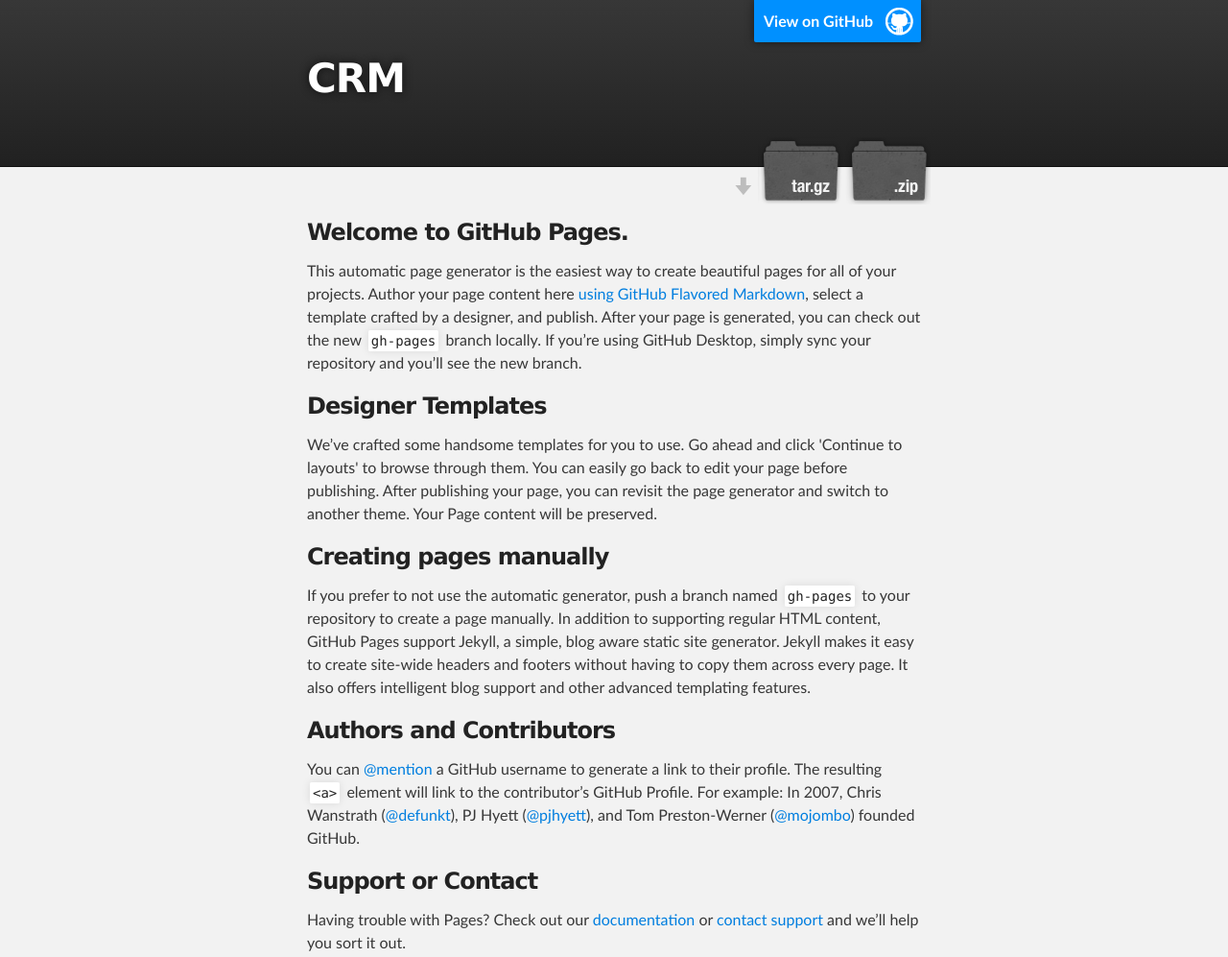
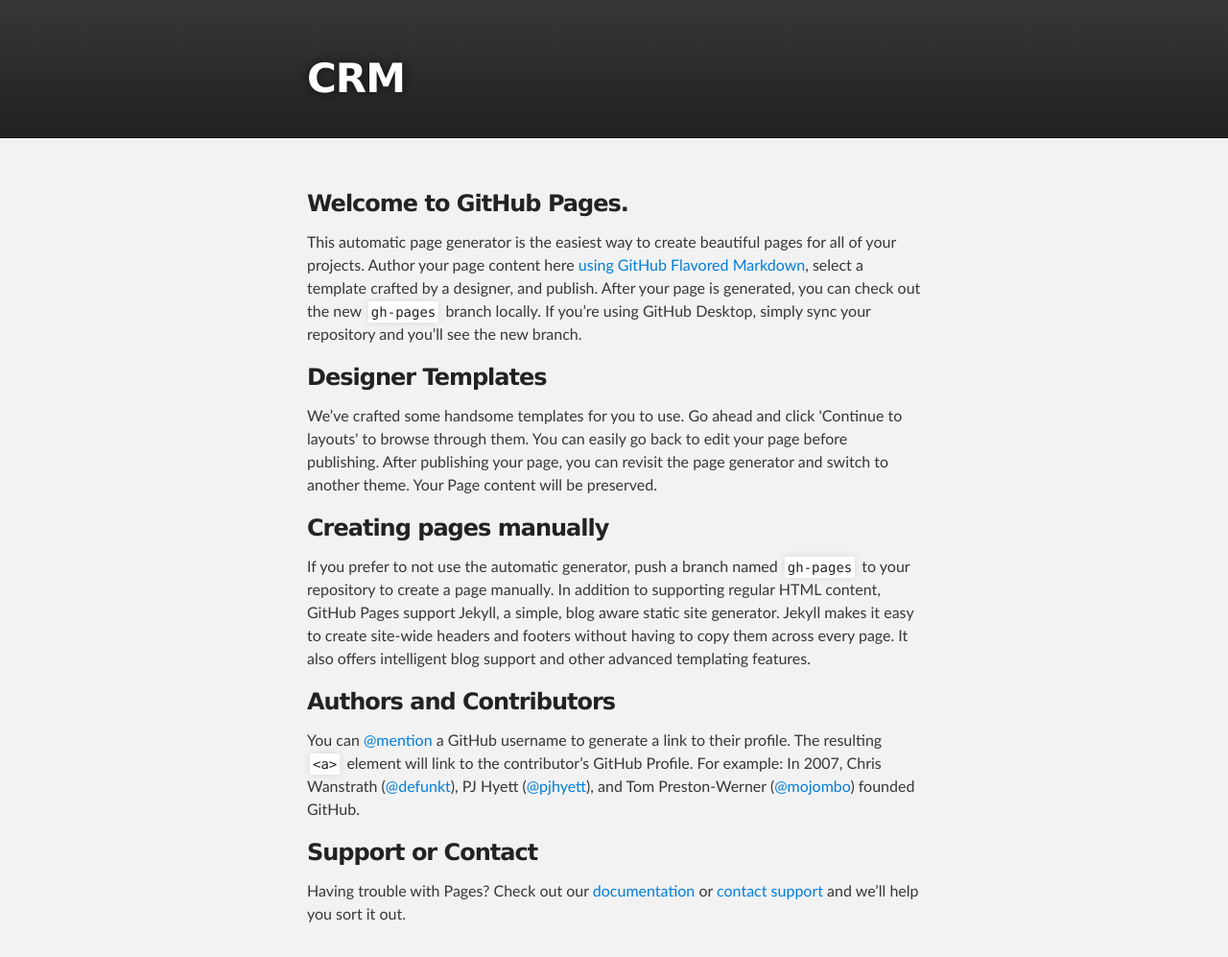
Before and after one commit to abhi-das/CRM_APP, a plain HTML site: page index.html in a window 1280 px wide. Shown: the top 997 px of the page at 96% size. Drawn offline with Linux system fonts and the light colour scheme.

Commit message:
updated index.html

```diff
--- a/index.html
+++ b/index.html
@@ -16,15 +16,7 @@
     <!-- HEADER -->
     <div id="header_wrap" class="outer">
         <header class="inner">
-          <a id="forkme_banner" href="https://github.com/abhi-das/cmr_app_v0.1">View on GitHub</a>
-
           <h1 id="project_title">CRM</h1>
-          <h2 id="project_tagline"></h2>
-
-            <section id="downloads">
-              <a class="zip_download_link" href="https://github.com/abhi-das/cmr_app_v0.1/zipball/master">Download this project as a .zip file</a>
-              <a class="tar_download_link" href="https://github.com/abhi-das/cmr_app_v0.1/tarball/master">Download this project as a tar.gz file</a>
-            </section>
         </header>
     </div>
 
```
